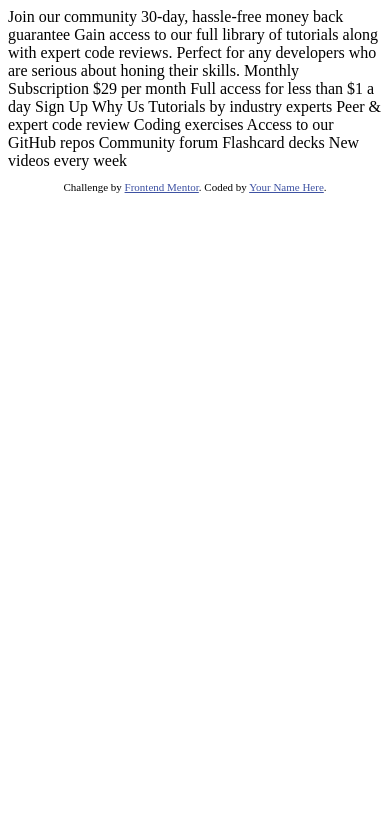
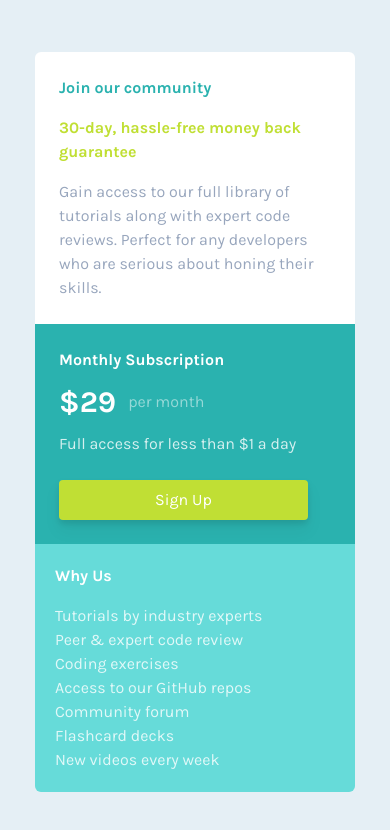
Before and after one commit to JuliaVallsMoix/single-price-grid-component-master, a plain HTML site: page index.html in a window 390 px wide. Drawn offline with nearby package versions, Linux system fonts and the light colour scheme.

Commit message:
Mobile-done-have-to-do-desktop

```diff
--- a/index.html
+++ b/index.html
@@ -4,47 +4,68 @@
   <meta charset="UTF-8">
   <meta name="viewport" content="width=device-width, initial-scale=1.0"> <!-- displays site properly based on user's device -->
 
+  <script src="https://cdn.tailwindcss.com"></script>
+
   <link rel="icon" type="image/png" sizes="32x32" href="./images/favicon-32x32.png">
 
   <title>Frontend Mentor | Single Price Grid Component</title>
 
-  <!-- Feel free to remove these styles or customise in your own stylesheet 👍 -->
-  <style>
-    .attribution { font-size: 11px; text-align: center; }
-    .attribution a { color: hsl(228, 45%, 44%); }
-  </style>
+  <script>
+    tailwind.config = {
+      theme: {
+        extend: {
+          colors: {
+            cyan: 'hsl(179, 62%, 43%)',
+            yellow: 'hsl(71, 73%, 54%)',
+            clearcyan: 'hsl(179, 62%, 63%)',
+            lightgray: 'hsl(204, 43%, 93%)',
+            grayishblue: 'hsl(218, 22%, 67%)',
+            transparentwhite: 'hsl(0, 100%, 100%, 0.8)',
+            moretransparentwhite: 'hsl(0, 100%, 100%, 0.5)'
+          }
+        }
+      }
+    }
+  </script>
+
+ <link rel="preconnect" href="https://fonts.googleapis.com">
+<link rel="preconnect" href="https://fonts.gstatic.com" crossorigin>
+<link href="https://fonts.googleapis.com/css2?family=Karla:ital,wght@0,400;0,700;1,400;1,700&display=swap" rel="stylesheet">
+
 </head>
-<body>
-  Join our community
+<body class="bg-lightgray text-base font-['karla'] flex justify-center items-center h-screen">
+  <div class="max-w-xs">
+    <div class="p-6 bg-white space-y-4 rounded-t-md">
+      <h1 class="text-cyan font-bold">Join our community</h1>
+      <h2 class="text-yellow font-bold">30-day, hassle-free money back guarantee</h2>
+      <p class="text-grayishblue">
+        Gain access to our full library of tutorials along with expert code reviews.
+        Perfect for any developers who are serious about honing their skills.
+      </p>
+    </div>
+    <div class="p-6 bg-cyan text-white space-y-3">
+      <h2 class="font-bold">Monthly Subscription</h2>
+      <div class="flex gap-3 items-center">
+        <div class="font-bold text-3xl">&dollar;29</div> <div class="text-moretransparentwhite">per month</div>
+      </div>
+      <div class="space-y-6">
+        <div class="text-transparentwhite">Full access for less than &dollar;1 a day</div>
+        <button class="bg-yellow py-2 px-24 rounded drop-shadow-lg">Sign Up</button>
+      </div>
+    </div>
+    <div class="p-5 bg-clearcyan text-white space-y-4 rounded-b-md">
+      <h2 class="font-bold">Why Us</h2>
+      <ul class="text-transparentwhite">
+        <li>Tutorials by industry experts</li>
+        <li>Peer &amp; expert code review</li>
+        <li>Coding exercises</li>
+        <li>Access to our GitHub repos</li>
+        <li>Community forum</li>
+        <li>Flashcard decks</li>
+        <li>New videos every week</li>
+      </ul>
+    </div>
+  </div>
 
-  30-day, hassle-free money back guarantee
-
-  Gain access to our full library of tutorials along with expert code reviews.
-  Perfect for any developers who are serious about honing their skills.
-
-  Monthly Subscription
-
-  &dollar;29 per month
-
-  Full access for less than &dollar;1 a day
-
-  Sign Up
-
-  Why Us
-
-  Tutorials by industry experts
-  Peer &amp; expert code review
-  Coding exercises
-  Access to our GitHub repos
-  Community forum
-  Flashcard decks
-  New videos every week
-
-  <footer>
-    <p class="attribution">
-      Challenge by <a href="https://www.frontendmentor.io?ref=challenge" target="_blank">Frontend Mentor</a>.
-      Coded by <a href="#">Your Name Here</a>.
-    </p>
-  </footer>
 </body>
 </html>
```
